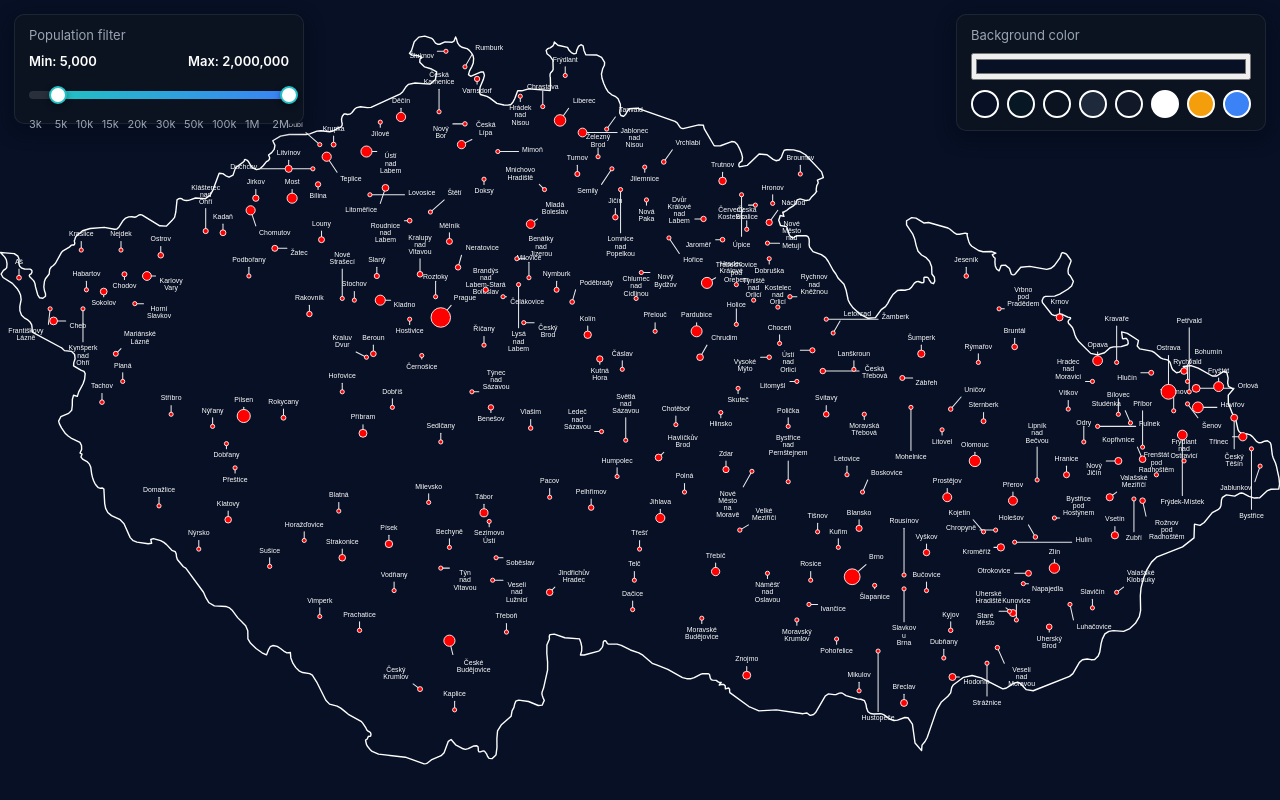
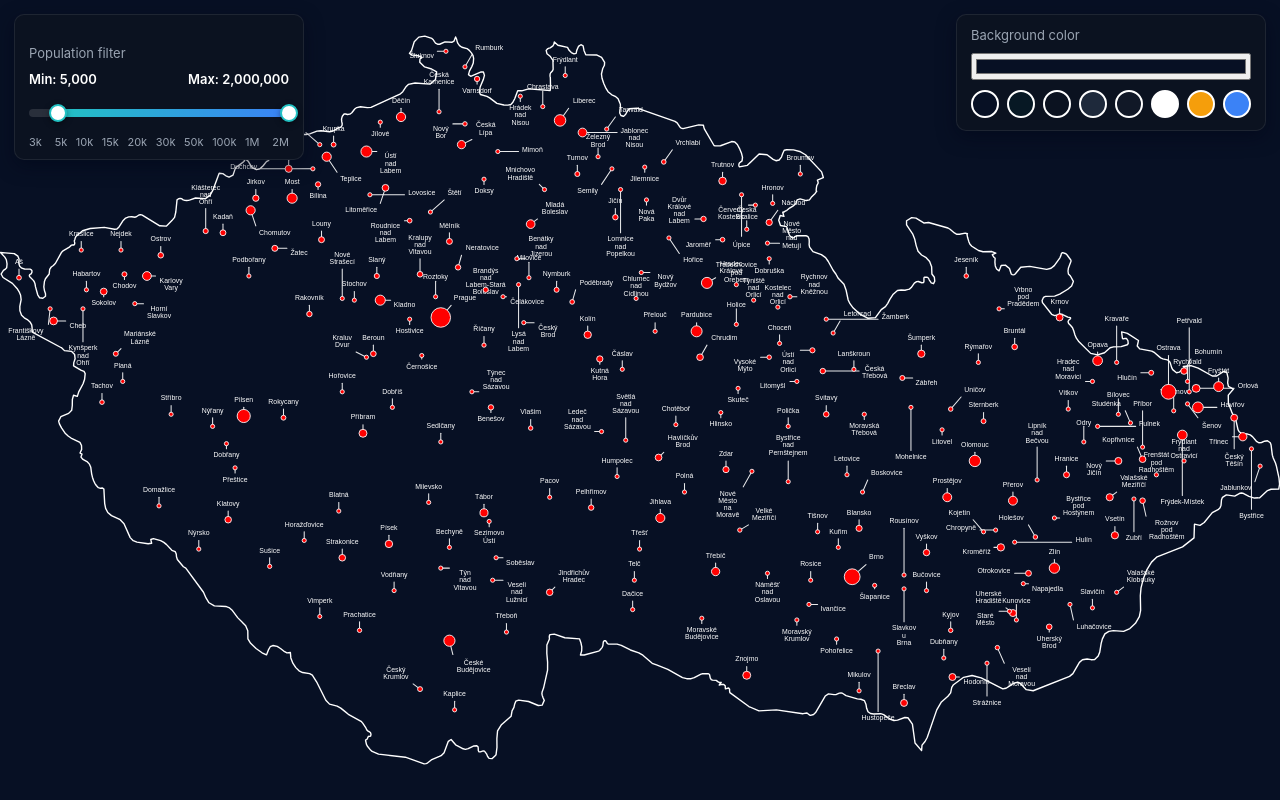
Before and after one commit to Vita2048/Quiz, a plain HTML site: page map.html in a window 1280 px wide. Drawn offline with Linux system fonts and the light colour scheme.

Commit message:
Fixed population filter size (below)

```diff
--- a/map.html
+++ b/map.html
@@ -42,7 +42,7 @@
   /* Population filter — unchanged */
   .filter-overlay {
     position:absolute; top:14px; left:14px; background:#0b1220; border:1px solid rgba(255,255,255,0.08);
-    border-radius:10px; padding:12px 14px; display:flex; flex-direction:column; gap:10px;
+    border-radius:10px; padding:30px 14px; display:flex; flex-direction:column; gap:10px;
     box-shadow: 0 6px 18px rgba(2,6,23,0.5); z-index:100; min-width:260px;
   }
   .filter-header { display:flex; align-items:center; justify-content:space-between; font-size:13px; color:#9aa4b2; }
```
